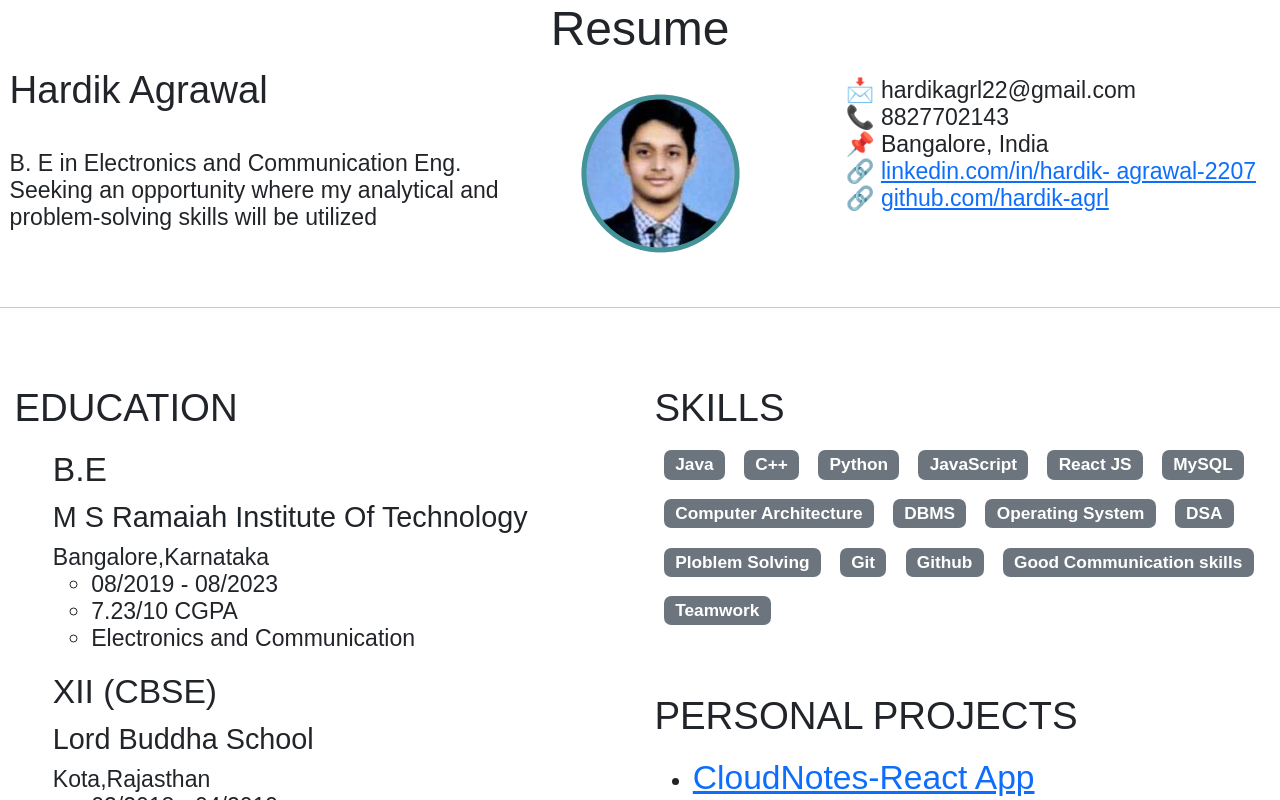
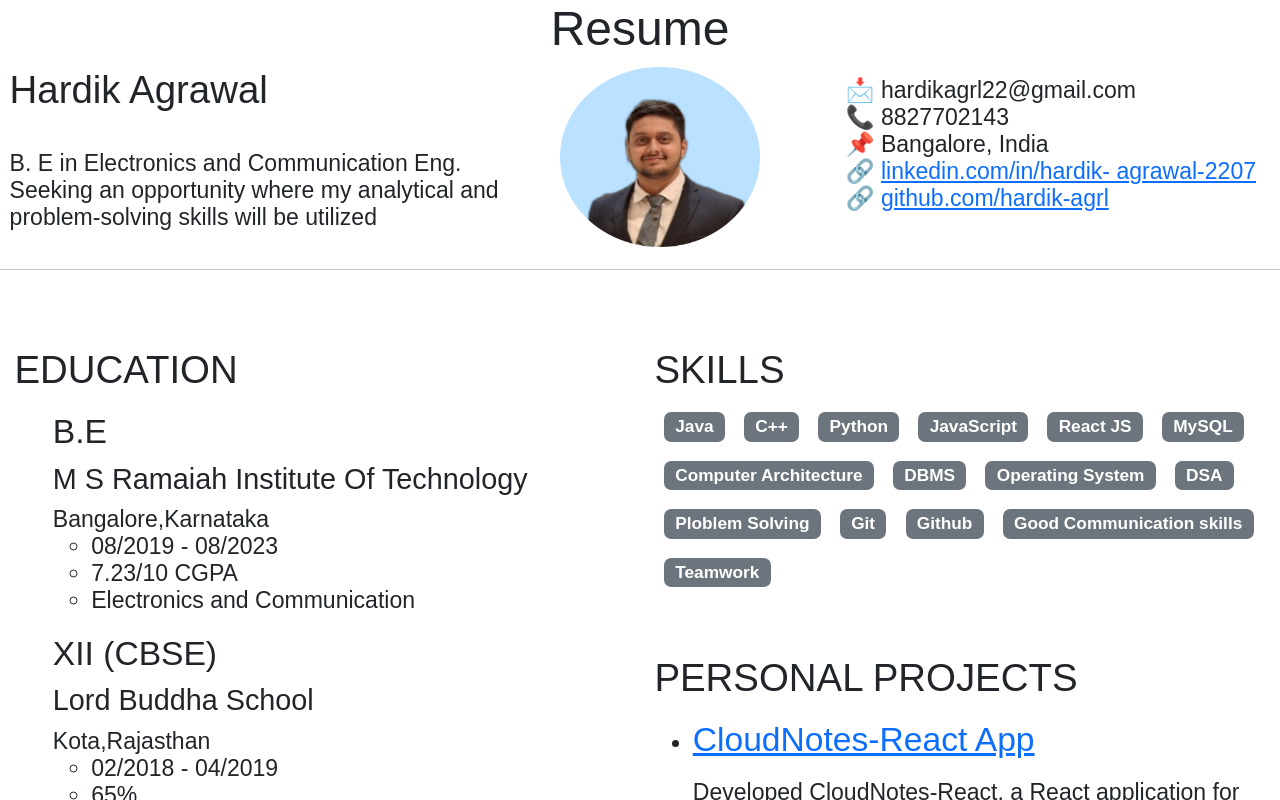
Before and after one commit to hardik-agrl/resume, a React (Create React App) app: page / in a window 1280 px wide. Shown: the top 800 px of the page. Built offline with nearby package versions, Linux system fonts and the light colour scheme.

Commit message:
photo changes

```diff
--- a/src/Components/Photo.js
+++ b/src/Components/Photo.js
@@ -1,11 +1,11 @@
 import React from "react";
 // import photo from './image/1ms19ec046.jpg'
-import photo from "./image/Screenshot 2023-11-16 205204.png";
+import photo from "./image/pic.png";
 
 export default function Photo() {
   return (
     <div className="text-center">
-    <img src={photo} class="rounded mx-auto d-block " alt="..."></img>
+    <img height={180}  width={200}  src={photo} class="rounded mx-auto d-block   " alt="..."></img>
     </div>
   );
 }
```
Also changed, not shown: src/Components/image/pass.png (added), src/Components/image/pic.png (added).
